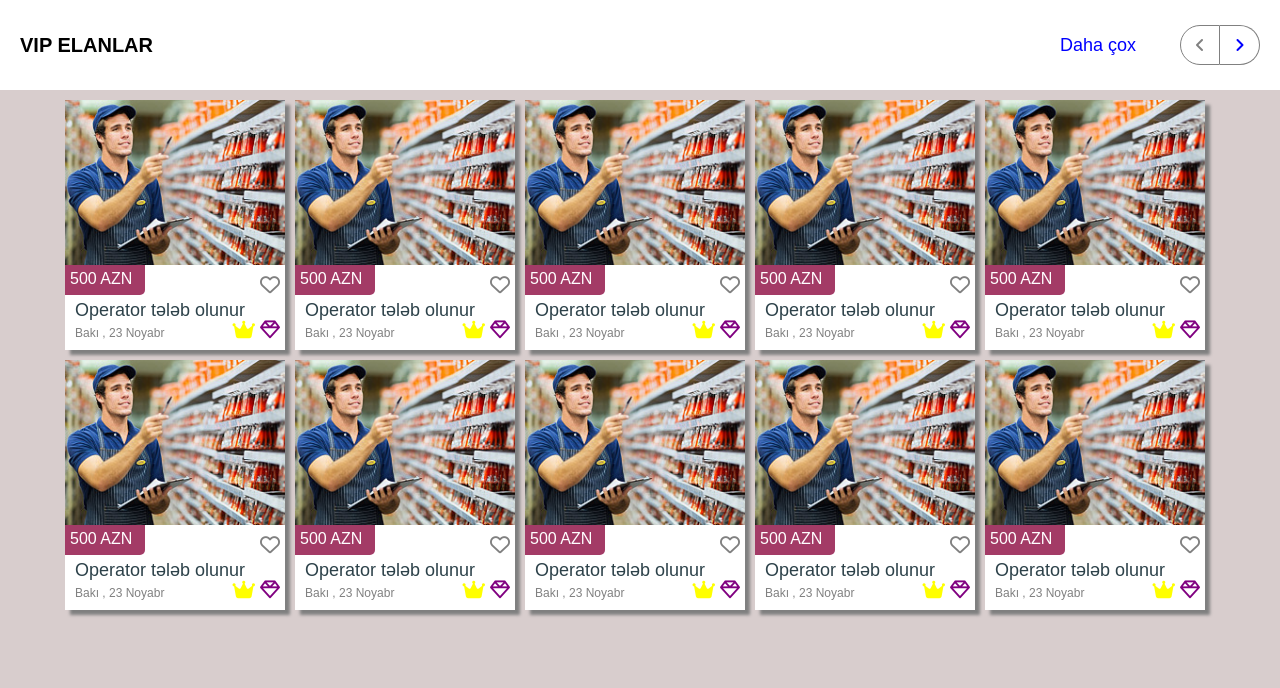
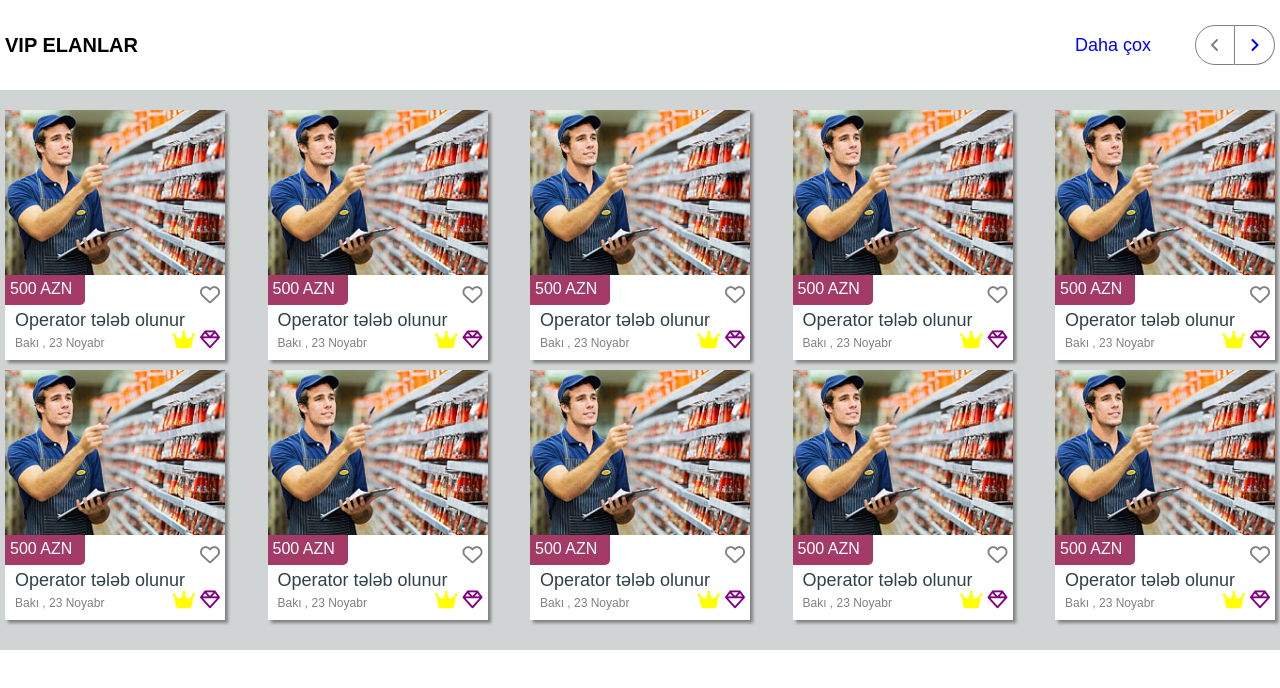
Before and after one commit to mehebbetbabayeva/bina.az-task_3, a plain HTML site: page index.html in a window 1280 px wide. Drawn offline with Linux system fonts and the light colour scheme.

Commit message:
create card

```diff
--- a/assets/css/style.css
+++ b/assets/css/style.css
@@ -6,18 +6,27 @@
     list-style-type: none;
     font-family: Arial, Helvetica, sans-serif;
 }
-section{
+
+.container{
+    width: 1270px;
+    margin: 0 auto;
+}
+.contant{
  width: 100%;
- height: 100vh;
- background-color: #d8cdcd;
-}
-.container{
- width: 1270px;
- margin: 0 auto;
  display: flex;
  flex-direction: row;
  flex-wrap: wrap;
- justify-content: center;
+ justify-content: space-between;
+}
+#card{
+    padding: 20px 0;
+    width: 100%;
+    height:100%;
+    background-color: #d1d4d4;
+}
+#title{
+    width: 100%;
+    height: 90px;
 }
 .title{
     width: 100%;
@@ -26,8 +35,6 @@ section{
     display: flex;
     justify-content: space-between;
     align-items: center;
-    padding: 0 20px;
-    margin-bottom: 10px;
 }
 .title h1{
     font-size: 20px;
@@ -48,7 +55,7 @@ section{
     display: flex;
     justify-content: center;
     align-items: center;
-
+    cursor: pointer;
 }
 .left{
     width: 40px;
@@ -79,8 +86,7 @@ section{
     height: 250px;
     position: relative;
     background-color: #fff;
-    box-shadow: 5px 5px 3px gray;
-    margin-right:10px ;
+    box-shadow: 3px 3px 3px gray;
     margin-bottom: 10px;
 }
 .card a img{
--- a/index.html
+++ b/index.html
@@ -9,7 +9,8 @@
     <title>Document</title>
 </head>
 <body>
-<section id="">
+    <section id="title">
+    <div class="container">
     <div class="title">
         <h1>vip elanlar</h1>
         <div class="more">
@@ -20,7 +21,11 @@
             </div>
         </div>
     </div>
+    </div>
+    </section>
+    <section id="card">
     <div class="container">
+     <div class="contant">
         <div class="card">
             <a href="#">
                  <img src="./assets/image/tutazimgcard.jpg" alt="tutazimgcard">
@@ -132,7 +137,9 @@
              </a>
          </div>
     </div>
-</section>
+    </div>
+    </div>
+    </section>
 
      <!-- awesome link -->
      <script src="https://kit.fontawesome.com/ee92479312.js" crossorigin="anonymous"></script>
```
